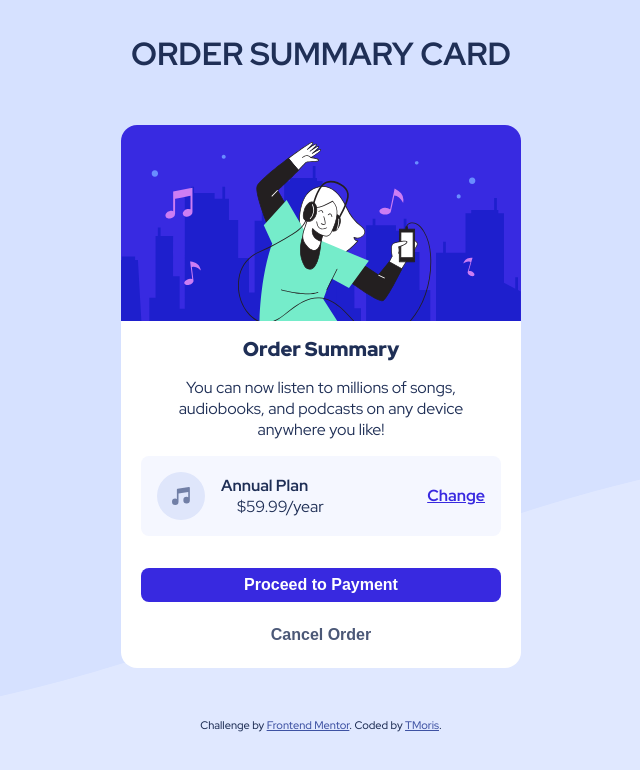
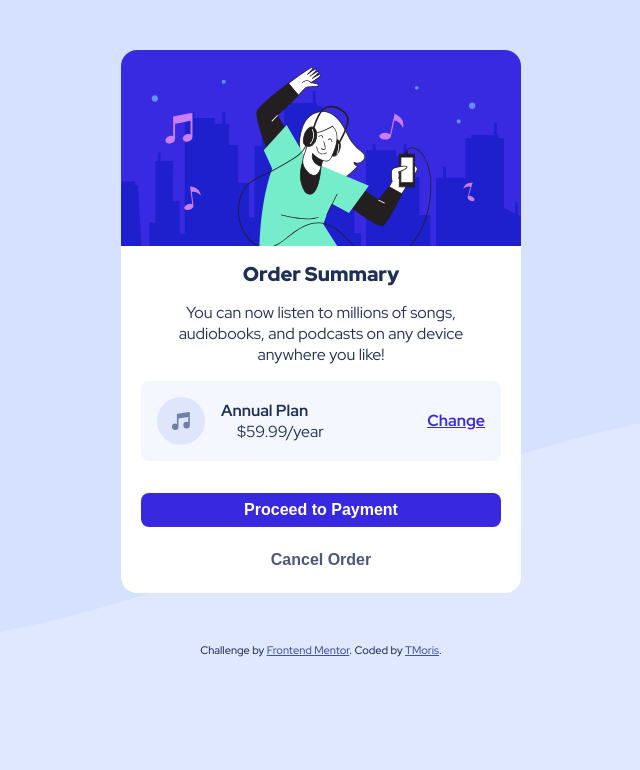
Before and after one commit to tmoris/order-summary-component, a plain HTML site: page index.html in a window 1280 px wide. Shown: the whole page, without its empty margins (319-959 px from the left). Drawn offline with Linux system fonts and the light colour scheme.

Commit message:
Update index.html

```diff
--- a/index.html
+++ b/index.html
@@ -11,12 +11,9 @@
   <!-- google fonts -->
 <link href="https://fonts.googleapis.com/css2?family=Montserrat:wght@400;700&family=Open+Sans:wght@400;600;800&family=Oswald:wght@300;400;600;700&family=Outfit:wght@400;700&family=Red+Hat+Display:wght@300;400;500;700;900&display=swap" rel="stylesheet">
   <!-- Feel free to remove these styles or customise in your own stylesheet 👍 -->
-<link rel="stylesheet" href="./styles/style.css">
+ <link rel="stylesheet" href="./styles/style.css">
 </head>
 <body class="body">
-  <header>
-    <h1 class="title">Order summary card</h1>
-  </header>
 <main class="main">
   <div class="container">
     <div class="card">
@@ -31,7 +28,7 @@
         <div class="plan">
           <img src="./images/icon-music.svg" alt="" class="plan-img">
           <div class="plan-subsection">
-            <h2 class="subtitle">Annual Plan</h2>
+            <h3 class="subtitle">Annual Plan</h3>
             <p class="card-text">$59.99/year</p>
           </div>
         </div>
```
